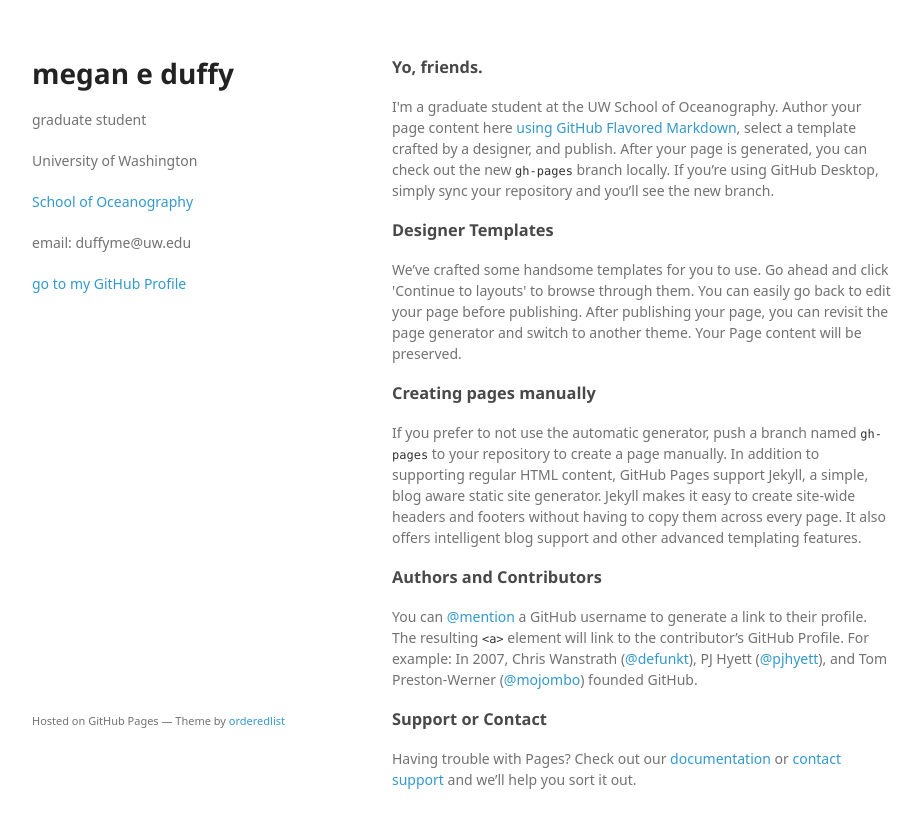
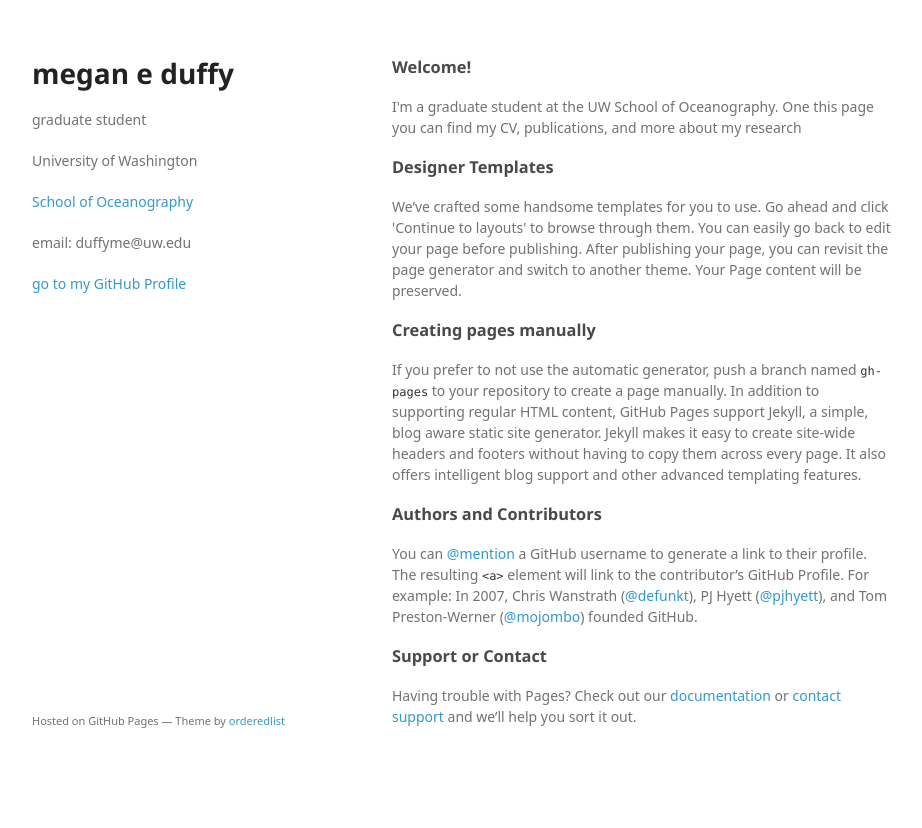
Before and after one commit to MeganEDuffy/MeganEDuffy.github.io, a plain HTML site: page index.html in a window 1280 px wide. Shown: the whole page, without its empty margins (178-1100 px from the left). After the commit the page ends 800 px from the top, so only its background shows below. Drawn offline with Linux system fonts and the light colour scheme; a web font is replaced by a local one.

Commit message:
updated index.html
don't really understand why this is an .html not .md?

```diff
--- a/index.html
+++ b/index.html
@@ -25,9 +25,9 @@
       </header>
       <section>
         <h3>
-<a id="welcome!" class="anchor" href="#welcome-to-github-pages" aria-hidden="true"><span aria-hidden="true" class="octicon octicon-link"></span></a>Yo, friends.</h3>
+<a id="welcome!" class="anchor" href="#welcome-to-github-pages" aria-hidden="true"><span aria-hidden="true" class="octicon octicon-link"></span></a>Welcome!</h3>
 
-<p>I'm a graduate student at the UW School of Oceanography. Author your page content here <a href="https://guides.github.com/features/mastering-markdown/">using GitHub Flavored Markdown</a>, select a template crafted by a designer, and publish. After your page is generated, you can check out the new <code>gh-pages</code> branch locally. If you’re using GitHub Desktop, simply sync your repository and you’ll see the new branch.</p>
+<p>I'm a graduate student at the UW School of Oceanography. One this page you can find my CV, publications, and more about my research</p>
 
 <h3>
 <a id="designer-templates" class="anchor" href="#designer-templates" aria-hidden="true"><span aria-hidden="true" class="octicon octicon-link"></span></a>Designer Templates</h3>
```
